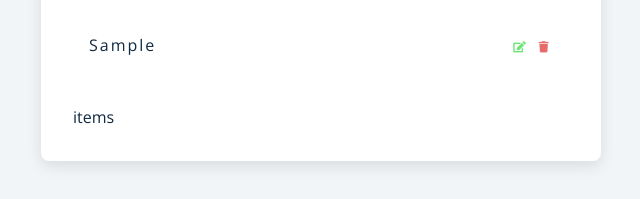
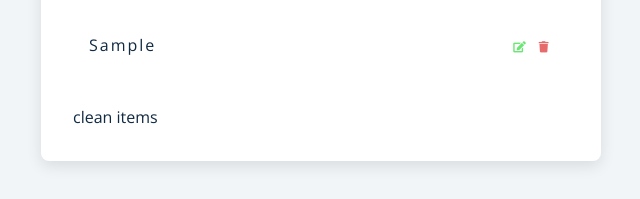
Before and after one commit to alokkumar0723/Grocery-Bud, a plain HTML site: page index.html in a window 1280 px wide. Both pictures are taken after typing "Sample" into the empty fields and a click on the button "Submit". Shown: the part 281-480 px from the top of the page, 319-959 px from the left. Drawn offline with nearby package versions, Linux system fonts and the light colour scheme.

Commit message:
second commit

```diff
--- a/index.html
+++ b/index.html
@@ -26,7 +26,7 @@
       <!-- list -->
       <div class="grocery-container">
         <div class="grocery-list"></div>
-        <button class="clear-btn"></button>items</button>
+        <button class="clear-btn"></button>clean items</button>
       </div>
     </section>
     <!-- javascript -->
```
